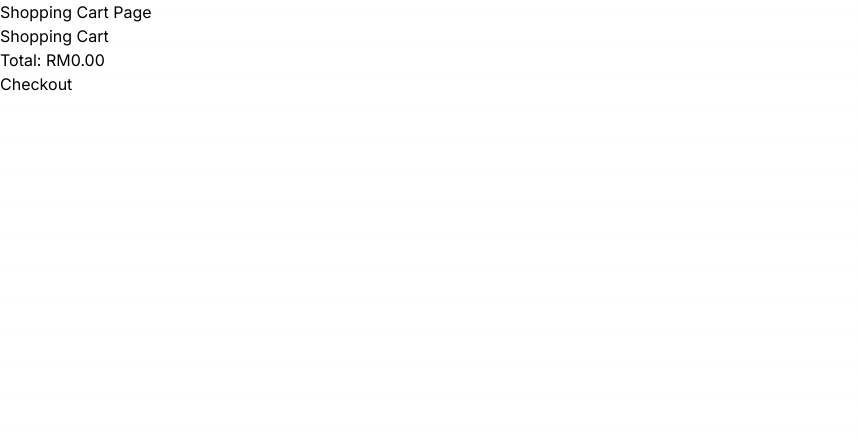
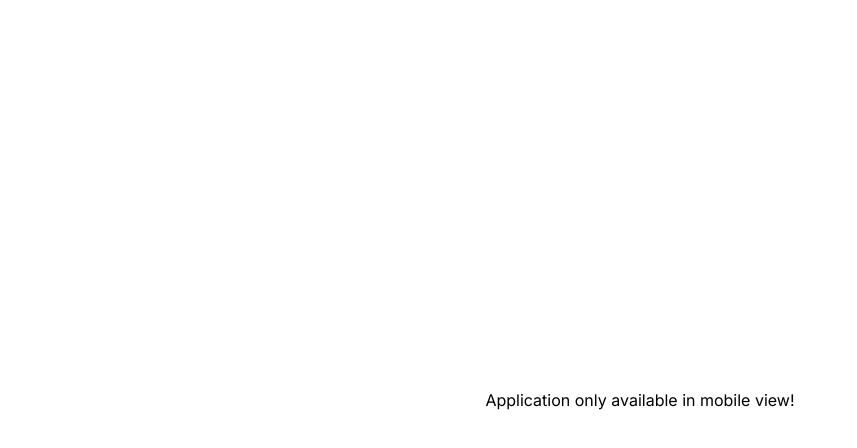
Before and after one commit to dicksontan2618/res-qrunch, a Next.js app: page /shopping-cart in a window 1280 px wide. Shown: the top 448 px of the page, without its empty margins (0-857 px from the left). Built offline with nearby package versions, Linux system fonts and the light colour scheme.

Commit message:
added view restriction to shopping cart page

```diff
--- a/src/app/page.js
+++ b/src/app/page.js
@@ -150,7 +150,7 @@ const Home = () => {
         <h1>Food Delivery App</h1>
       </header>
 
-      <div className="hidden md:flex md:justify-center md:items-center md:w-screen md:h-screen ">
+      <div className="hidden md:flex md:justify-center md:items-center md:w-screen md:h-screen">
         <h1>Application only available in mobile view!</h1>
       </div>
 
--- a/src/app/shopping-cart/page.js
+++ b/src/app/shopping-cart/page.js
@@ -6,10 +6,15 @@ const ShoppingCartPage = () => {
   const cart = []; // Update this with your actual cart data
 
   return (
-    <div>
-      <h1>Shopping Cart Page</h1>
-      <ShoppingCart cart={cart} />
-    </div>
+    <main>
+      <div className="hidden md:flex md:justify-center md:items-center md:w-screen md:h-screen ">
+        <h1>Application only available in mobile view!</h1>
+      </div>
+      <div className="block md:hidden">
+        <h1>Shopping Cart Page</h1>
+        <ShoppingCart cart={cart} />
+      </div>
+    </main>
   );
 };
 
```
